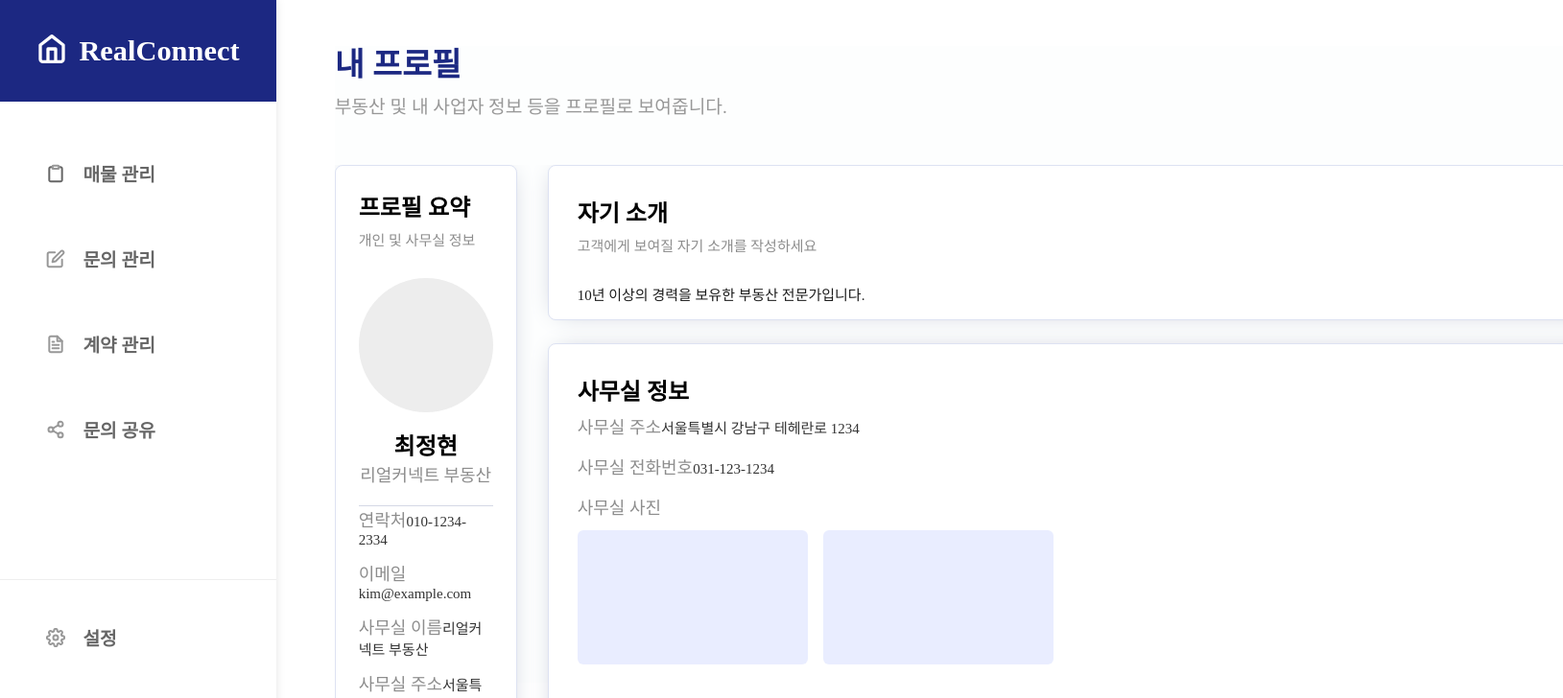
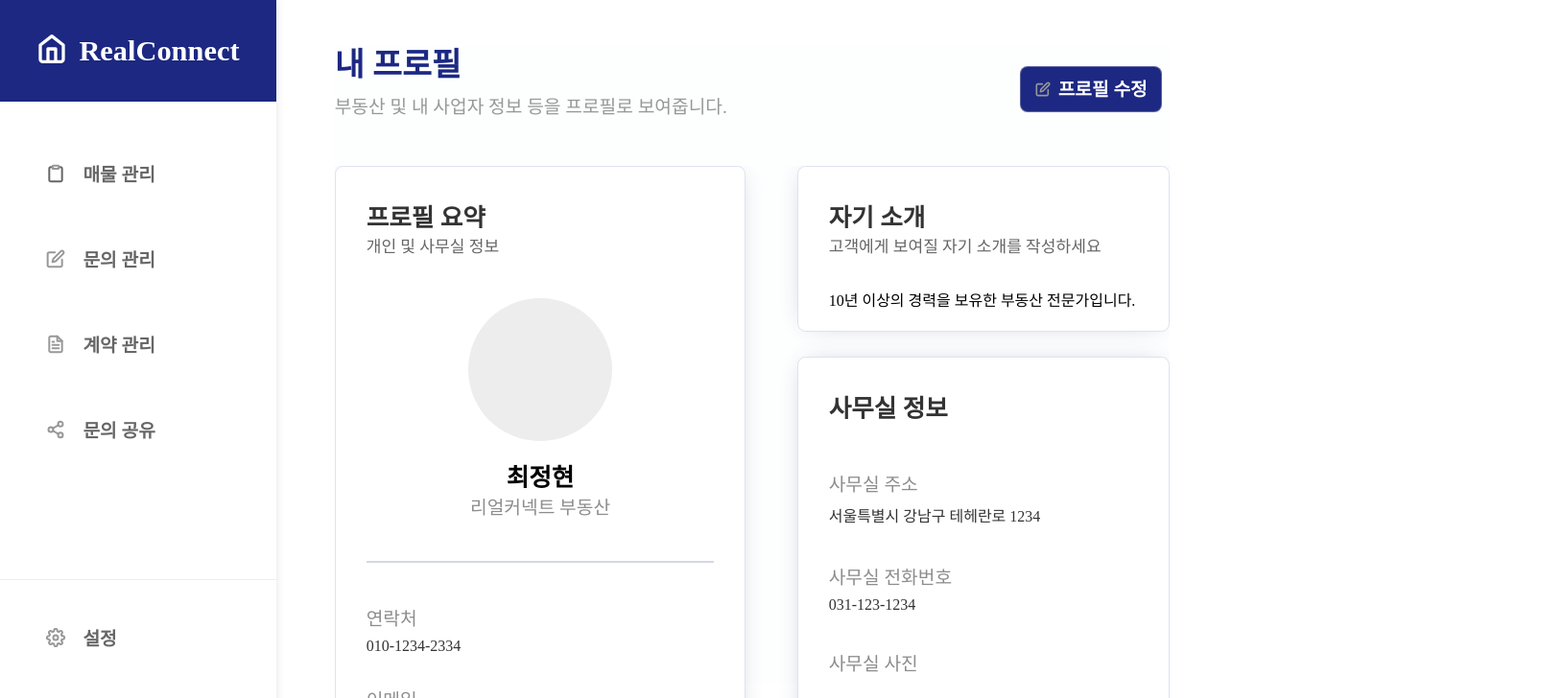
Before and after one commit to RealConnect-Start-up-Capstone-Design2/FE, a React (Vite) app in the folder realconnect/: page /profile in a window 1280 px wide. Shown: the top 728 px of the page at 96% size, 1629 px wide, since content can reach past the window. Built offline with nearby package versions, Linux system fonts and the light colour scheme; sample sign-in values are in the browser's storage.

Commit message:
feat:거의 ...

```diff
--- a/realconnect/src/pages/profile/profile.css
+++ b/realconnect/src/pages/profile/profile.css
@@ -1,142 +1,216 @@
-.profile-summary-container {
-    padding: 24px;
-    border : 1px solid #DDE2F2;
-    border-radius: 8px;
-    box-shadow: 0 0 25px -10px #b1b6c7;
-    background-color: #FFFFFF;
-    width: 400px;
-    font-family: Pretendard;
-    height: 842px;
+.profile-container {
+  display: flex;
+  flex-wrap: wrap;
+  width: 100%;
+  max-width: 100vw; /* ✅ 뷰포트 넘어가지 않게 */
+  gap: 3.333rem;
+  align-items: flex-start;
+  margin-top: 3.067rem;
+  box-sizing: border-box;
+  overflow-x: hidden; /* ✅ 스크롤 제거 */
 }
 
-  .profile-summary {
-    font-size: 24px;
-    font-weight: 600;
-    margin-bottom: 4px;
+.profile-details {
+  flex: 1 1 auto;
+  display: flex;
+  flex-direction: column;
+  gap: 1.6rem;
+  min-width: 0;
+  box-sizing: border-box;
+  flex-shrink: 1;
 }
 
-  .profile-divider {
-    height: 1px;
-    background-color : #D4D8E5;
+.profile-details {
+  flex: 1 1 auto;
+  display: flex;
+  flex-direction: column;
+  gap: 1.6rem;
+  min-width: 0;
 }
 
-  .profile-section-sub {
-    font-size: 15px;
-    color: #8D8D8D;
-    margin-bottom: 20px;
-    font-weight: 500;
-    margin-bottom: 30px;
+.profile-summary-box {
+  padding: 2rem 2rem 3.867rem 2rem;
+  border: 0.067rem solid #DDE2F2;
+  border-radius: 0.533rem;
+  box-shadow: 0 0 1.667rem -0.667rem #b1b6c7;
+  background-color: #FFFFFF;
+  width: 100%;
+  font-family: Pretendard;
+  height: 100%;
+  box-sizing: border-box;
+  margin-bottom: 5rem;
 }
 
-  .profile-photo {
-    width: 140px;
-    height: 140px;
+.profile-summary-title,
+.profile-company-title,
+.profile-introduce-title {
+  font-size: 1.6rem;
+  font-weight: 600;
+  color: #333;
+}
+
+.profile-company-title {
+  padding-bottom: 3rem;
+}
+
+.profile-summary-sub,
+.profile-introduce-sub {
+  font-size: 1.067rem;
+  color: #666;
+}
+
+.profile-summary-sub {
+  padding-bottom: 2.667rem;
+}
+
+.profile-summary-photo {
+  width: 9.333rem;
+  height: 9.333rem;
   border-radius: 50%;
   background-color: #EDEDED;
-    margin: 0 auto 16px;
+  margin: 0 auto 1.067rem;
 }
 
-  .profile-name{
+.profile-summary-name {
   text-align: center;
   margin: 0;
   font-weight: 600;
-    font-size: 24px;
+  font-size: 1.6rem;
 }
 
-  .profile-company {
+.profile-summary-company {
   text-align: center;
-    font-size: 18px;
+  font-size: 1.2rem;
   color: #8D8D8D;
-    margin-bottom: 20px;
+  margin-bottom: 1.333rem;
 }
 
-  .profile-info-table {
+.profile-summary-divider {
+  border: 0.067rem solid #D4D8E5;
+  margin: 2.667rem auto;
+  width: 22.667rem;
+}
+
+.profile-summary-frame {
   display: flex;
   flex-direction: column;
-    gap: 12px;
+  padding-bottom: 2rem;
+}
+
+.profile-summary-label,
+.profile-company-label {
+  color: #8D8D8D;
+  font-weight: 500;
+  font-size: 1.2rem;
+  padding-bottom: 0.467rem;
+}
+
+.profile-summary-value,
+.profile-company-value {
+  font-weight: 500;
+  color: #333;
+  font-size: 1rem;
+}
+
+.profile-introduce-box {
+  padding: 2rem;
+  border: 0.067rem solid #DDE2F2;
+  border-radius: 0.533rem;
+  box-shadow: 0 0 1.667rem -0.667rem #b1b6c7;
+  background-color: #FFFFFF;
+  width: 100%;
+  height: 10.8rem;
+  font-family: Pretendard;
+  box-sizing: border-box;
+}
+
+.profile-introduce-text {
+  font-size: 1rem;
+  font-weight: 500;
+  padding-top: 2rem;
+  padding-bottom: 2rem;
+}
+
+.profile-company-box {
+  padding: 2rem;
+  border: 0.067rem solid #DDE2F2;
+  border-radius: 0.533rem;
+  box-shadow: 0 0 1.667rem -0.667rem #b1b6c7;
+  background-color: #FFFFFF;
+  width: 100%;
+  height: 100%;
+  font-family: Pretendard;
+  box-sizing: border-box;
+  margin-bottom: 5rem;
+  padding-bottom: 6.5%;
+}
+
+.profile-company-frame {
+  display: flex;
+  flex-direction: column;
+  padding-bottom: 2.333rem;
+}
+
+.profile-photo-frame {
+  display: flex;
+  flex-direction: row;
+  gap: 0.667rem;
+  padding-top: 1rem;
+  flex-wrap: nowrap;
+  overflow-x: auto;
+}
+
+.profile-company-img {
+  background-color: #E8EDFF;
+  width: 100%;
+  max-width: 34.267rem;
+  height: auto;
+  aspect-ratio: 514 / 289;
+  border-radius: 0.4rem;
+  flex-shrink: 1;
+}
+
+/* ✅ 수정된 버튼 위치 */
+.edit-property-button {
+  position: absolute;
+  top: 1.333rem;
+  right: 0.5rem; /* ✅ 왼쪽 고정 대신, 오른쪽에서 2rem 안쪽 */
 }
 
 
-  .profile-label {
-    color: #8D8D8D;
-    font-weight: 500;
-    font-size: 18px;
-
+/* ✅ 반응형: 화면 좁아지면 세로로 전환 */
+@media screen and (max-width: 1024px) {
+  .profile-container {
+    flex-direction: column;
+    gap: 3.333rem;
+    align-items: stretch;
   }
 
-  .profile-value {
-    font-weight: 500;
-    color: #333;
-    font-size: 15px;
+  .profile-summary,
+  .profile-details {
+    width: 100%;
+    max-width: 100%;
   }
 
-  .profile-page-layout {
-    display: flex;
-    gap: 32px;
-    margin-top: 40px;
-    flex-direction: row;
+  .profile-introduce-box,
+  .profile-company-box {
+    width: 100%;
   }
 
-  .profile-right-section {
-    display: flex;
-    flex-direction:column;
-    gap: 24px;
-    flex: 1;
+
+  .profile-photo-frame {
+    flex-direction: column;
+    gap: 0.667rem;
   }
 
-  .profile-intro-box{
-    background-color: #fff;
-    border: 1px solid #dde2f2;
-    border-radius: 8px;
-    box-shadow: 0 0 25px -10px #b1b6c7;
-    padding: 30px;
-    font-family: Pretendard;
-    width: 1099px;
-    height:162px;
+  .profile-company-img {
+    width: 100%;
+    height: auto;
   }
 
-  .profile-office-box {
-    background-color: #fff;
-    border: 1px solid #dde2f2;
-    border-radius: 8px;
-    box-shadow: 0 0 25px -10px #b1b6c7;
-    padding: 30px;
-    font-family: Pretendard;
-    width:1099px;
-    height: 656px;
+  .edit-property-button {
+    padding-top: 1rem;
+    position: static;
+    margin-left: auto;
   }
-
-  .profile-section-title {
-    font-size: 24px;
-    font-weight: 600;
-    margin-bottom: 7px;
 }
-
-  .profile-intro-description {
-    font-size: 15px;
-    font-weight: 500;
-    color: #1B1B1B;}
-
-  .profile-info-row {
-    margin-bottom: 16px;
-  }
-
-  .profile-office-photos {
-    display: flex;
-    gap: 16px;
-    margin-top: 12px;
-  }
-
-  .profile-photo-placeholder {
-    width: 240px;
-    height: 140px;
-    background-color: #e9edff;
-    border-radius: 6px;
-  }
-  .profile-page_section {
-    display: flex;
-    flex-direction: row;
-    gap: 32px;
-    margin-top: 40px;
-    align-items: flex-start;
-  }
--- a/realconnect/src/pages/profile/profile.jsx
+++ b/realconnect/src/pages/profile/profile.jsx
@@ -1,8 +1,9 @@
 import React from "react";
 import "../../styles/global.css";
 import "./profile.css";
+import EditPropertyButton from "../../components/editProperty/editProperty";
 
-import editProperty from "../../components/editProperty/editProperty";
+
 
 const Profile = () => {
   return (
@@ -13,88 +14,97 @@ const Profile = () => {
           <p className="page_description">
             부동산 및 내 사업자 정보 등을 프로필로 보여줍니다.
           </p>
+          <div className="edit-property-button">
+            <EditPropertyButton />
+          </div>
 
         </div>
       </div>
-
-    <div className="page_section profile-page-layout">
-      {/* 왼쪽: 프로필 요약 */}
-      <div className="profile-summary-container">
-      <div>
-      <div>
-        <p className="profile-section-title">프로필 요약</p>
-        <p className="profile-section-sub">개인 및 사무실 정보</p>
-      </div>
-
-      <div className="profile-photo" />
-
-      <p className="profile-name">최정현</p>
-      <p className="profile-company">리얼커넥트 부동산</p>
-
-      <div className="profile-divider" />
-      <div className="profile-info-table">
-        <div className="profile-row">
-          <span className="profile-label">연락처</span>
-          <span className="profile-value">010-1234-2334</span>
+      <div className="profile-container">
+        <div className="profile-summary">
+          <ProfileSummary />
         </div>
-        <div className="profile-row">
-          <span className="profile-label">이메일</span>
-          <span className="profile-value">kim@example.com</span>
-        </div>
-        <div className="profile-row">
-          <span className="profile-label">사무실 이름</span>
-          <span className="profile-value">리얼커넥트 부동산</span>
-        </div>
-        <div className="profile-row">
-          <span className="profile-label">사무실 주소</span>
-          <span className="profile-value">서울특별시 강남구 테헤란로 1234</span>
-        </div>
-        <div className="profile-row">
-          <span className="profile-label">사업자 등록번호</span>
-          <span className="profile-value">123-45-67890</span>
+        <div className="profile-details">
+          <ProfileIntroduce />
+          <ProfileCompany />
         </div>
       </div>
-    </div>
-      </div>
-
-      {/* 오른쪽: 자기소개 + 사무실 정보 */}
-      <div className="profile-right-section">
-        <div className="profile-intro-box">
-          <p className="profile-section-title">자기 소개</p>
-          <p className="profile-section-sub">고객에게 보여질 자기 소개를 작성하세요</p>
-          <p className="profile-intro-description">
-            10년 이상의 경력을 보유한 부동산 전문가입니다.
-          </p>
-        </div>
-
-        <div className="profile-office-box">
-          <p className="profile-section-title">사무실 정보</p>
-
-          <div className="profile-info-row">
-            <span className="profile-label">사무실 주소</span>
-            <span className="profile-value">서울특별시 강남구 테헤란로 1234</span>
-          </div>
-
-          <div className="profile-info-row">
-            <span className="profile-label">사무실 전화번호</span>
-            <span className="profile-value">031-123-1234</span>
-          </div>
-
-          <div className="profile-info-row">
-            <span className="profile-label">사무실 사진</span>
-            <div className="profile-office-photos">
-              <div className="profile-photo-placeholder" />
-              <div className="profile-photo-placeholder" />
-            </div>
-          </div>
-        </div>
-      </div>
-    </div>
     </div>
   );
 };
 
+const ProfileSummary = () => {
+  return (
+    <div className="profile-summary-box">
+      <div className="profile-summary-title">프로필 요약</div>
+      <div className="profile-summary-sub">개인 및 사무실 정보</div>
 
+      <div className="profile-summary-photo"/>
 
+      <div className="profile-summary-name">최정현</div>
+      <div className="profile-summary-company">리얼커넥트 부동산</div>
 
+      <div className="profile-summary-divider"></div>
+      <div className="profile-summary-frame">
+        <div className="profile-summary-label">연락처</div>
+        <div className="profile-summary-value">010-1234-2334</div>
+      </div>
+
+      <div className="profile-summary-frame">
+        <div className="profile-summary-label">이메일</div>
+        <div className="profile-summary-value">kim@example.com</div>
+      </div>
+
+      <div className="profile-summary-frame">
+        <div className="profile-summary-label">사무실 이름</div>
+        <div className="profile-summary-value">리얼커넥트 부동산</div>
+      </div>
+
+      <div className="profile-summary-frame">
+        <div className="profile-summary-label">사무실 주소</div>
+        <div className="profile-summary-value">서울특별시 강남구 테헤란로 1234</div>
+      </div>
+
+      <div className="profile-summary-frame">
+        <div className="profile-summary-label">사업자 등록 번호</div>
+        <div className="profile-summary-value">123-45-67890</div>
+      </div>
+    </div>
+  );
+};
+
+const ProfileIntroduce = () => {
+  return (
+    <div className="profile-introduce-box">
+      <div className="profile-introduce-title">자기 소개</div>
+      <div className="profile-introduce-sub">고객에게 보여질 자기 소개를 작성하세요</div>
+      <p className="profile-introduce-text">10년 이상의 경력을 보유한 부동산 전문가입니다.</p>
+    </div>
+  );
+};
+
+const ProfileCompany = () => {
+  return (
+    <div className="profile-company-box">
+      <div className="profile-company-title">사무실 정보</div>
+      <div className="profile-company-frame">
+        <span className = "profile-company-label">사무실 주소</span>
+        <span className = "profile-company-value">서울특별시 강남구 테헤란로 1234</span>
+      </div>
+
+      <div className="profile-company-frame">
+        <div className = "profile-company-label">사무실 전화번호</div>
+        <div className = "profile-company-value">031-123-1234</div>
+      </div>
+
+        <div className = "profile-company-label">사무실 사진</div>
+        <div className = "profile-photo-frame">
+          <div className = "profile-company-img"></div>
+          <div className = "profile-company-img"></div>
+        </div>
+
+    </div>
+
+  );
+};
 export default Profile;
```
Lines whose indentation alone changed are shown as unchanged.
